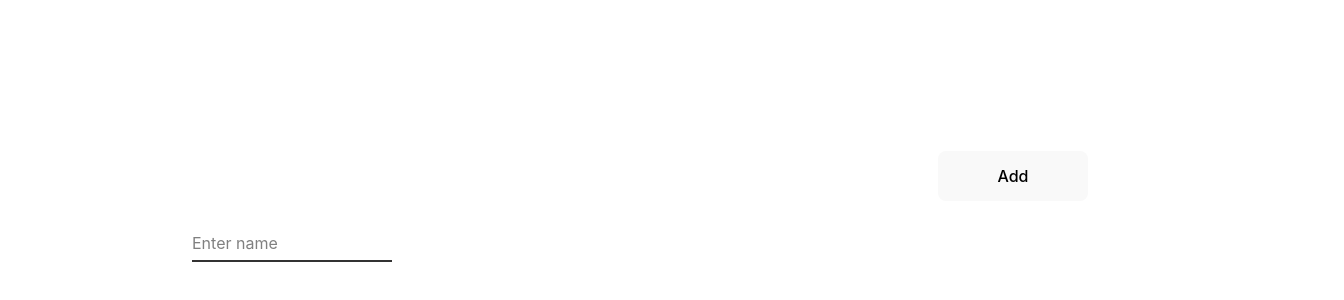
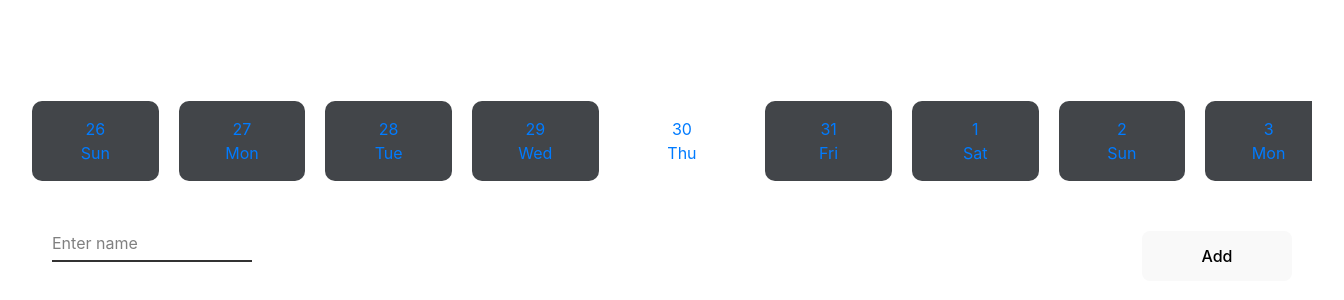
Before and after one commit to Susanjake/GymSwan, a React (Vite) app: page / in a window 1280 px wide. Shown: the part 174-474 px from the top of the page, 1344 px wide, since content can reach past the window. Built offline with nearby package versions, Linux system fonts and the light colour scheme.

Commit message:
Integrated calendar

```diff
--- a/src/App.jsx
+++ b/src/App.jsx
@@ -7,6 +7,7 @@ import GlassView from './components/GlassView'
 import UserData from './components/UserData'
 import InputArea from './components/InputArea'
 import Test2 from './components/Test2'
+import Calendar from './components/Calendar'
 import { useRef } from 'react'
 
 function App() {
@@ -15,9 +16,10 @@ function App() {
 
   return (
     <>
+
+      <Calendar2 />
+      {/* <Test /> */}
       {/* <Calendar /> */}
-      {/* <Calendar2 /> */}
-      {/* <Test /> */}
       <GlassView />
       {/* <Test2  ref={internalRef}/> */}
       {/* <UserData /> */}
--- a/src/components/Calendar2.jsx
+++ b/src/components/Calendar2.jsx
@@ -4,19 +4,19 @@ import dayjs from 'dayjs'
 
 function Calendar2({ props }) {
   const [initialArr, setInitialArr] = useState([])
-  const [selectedDate, setSelectedDate] = useState()
+  const [selectedDate, setSelectedDate] = useState(dayjs())
+  const dayArr = ["Sunday","Monday","Tuesday","Wednesday","Thursday","Friday","Saturday"]
 
   let arrayofRef = useRef([])
   let previousIndex = useRef(-1);
 
-
   function createInitialArr(date = dayjs()) {
     let arr = []
-    for (let i = 3; i > 0; i--) {
+    for (let i = 4; i > 0; i--) {
       arr.push(date.subtract(i, 'day'));
     }
     arr.push(date)
-    for (let i = 1; i < 4; i++) {
+    for (let i = 1; i < 5; i++) {
       arr.push(date.add(i, 'day'));
     }
     return arr
@@ -30,8 +30,8 @@ function Calendar2({ props }) {
   function Manipulator(index) {
     let copy = [...initialArr];
     let offset = index - Math.floor(initialArr.length / 2);
-    console.log("The middle of the array is", Math.floor(initialArr.length / 2));
-    console.log("Offset is", offset)
+    // console.log("The middle of the array is", Math.floor(initialArr.length / 2));
+    // console.log("Offset is", offset)
 
     let zeroethIndex = copy[0]
     let lastIndex = copy[copy.length - 1]
@@ -42,11 +42,10 @@ function Calendar2({ props }) {
 
       }
 
-      if (copy.length > 10) {
-        //copy.splice(initialArr.length, 3);
-        //arrayofRef.current.splice(arrayofRef.current.length,2);
-        console.log("Initial splicing performed..", arrayofRef.current)
-      }
+      // if (copy.length > 10) {
+
+      //   console.log("Initial splicing performed..", arrayofRef.current)
+      // }
 
     }
 
@@ -54,7 +53,7 @@ function Calendar2({ props }) {
       for (let j = 1; j <= Math.abs(offset); j++) {
         copy.push(lastIndex.add(j, 'day'));
       }
-      console.log("hey",copy.length)
+      // console.log("hey",copy.length)
       if (copy.length > 10) {
         //copy.splice(0, Math.floor(copy.length/5));
         //arrayofRef.current.splice(0,3);
@@ -72,7 +71,7 @@ function Calendar2({ props }) {
 
       // console.log("selected idx is ", selectedIndex);
       // console.log("Selected Date is",selectedDate);
-      console.log(initialArr)
+      // console.log(initialArr)
 
       let requiredIndex = initialArr.indexOf(selectedDate);
       console.log("previous", previousIndex.current)
@@ -99,17 +98,21 @@ function Calendar2({ props }) {
   }, [initialArr])
 
   return (
-    <div style={{ display: 'flex', maxWidth: props?.width ? props?.width : "800px", gap: '20px', overflowX: 'hidden' }}>
+    <div style={{ display: 'flex', maxWidth:"100%", gap: '20px', overflowX: 'hidden' }}>
       {
         initialArr.map((x, idx) => (
+
           <div className='insideCalendar'
-            style={{ backgroundColor: initialArr[idx] == selectedDate ? '#ffffff' : '#000000', minWidth: `${props?.width ? (props?.width - 40) / 6 : (800 - 40) / 6}px` }}
+            style={{ backgroundColor: initialArr[idx].date() == selectedDate.date() ? '#ffffff' : '#424549', minWidth: `${(800 - 40) / 6}px` }}
             key={idx}
             ref={(e) => { arrayofRef.current[idx] = e }}
             onClick={() => {
               Manipulator(idx)
             }}>
             {x.date()}
+            <br />
+            {dayArr[x.day()].slice(0,3)}
+
           </div>
         ))}
     </div>
--- a/src/components/GlassView.jsx
+++ b/src/components/GlassView.jsx
@@ -54,10 +54,22 @@ function GlassView() {
     return (
         <>
             <div className='entry-container'>
-                <div className='form'>
-                    <div className='form-group'>
+                <div>
+                <InputArea
+                    labelname='Enter name'
+                    id='exercise_name_input_field'
+                    ref={glassRef}
+                    type_of_label="text"
+                    onChange={(e) => {
+                        setExerciseName(e.target.value);
+                        SetError('');
+                    }}
+                />
+
                 </div>
 
+                <div>
+                <h3>{Error}</h3>
                 </div>
                 <button className='add-exercise' onClick={() => {
 
@@ -73,7 +85,7 @@ function GlassView() {
                             'ellipsis_status': false,
                             'edit_mode': false,
                             'rep_count': 0,
-                            'weight_count':0,
+                            'weight_count': 0,
                         };
 
                         copy.push(to_push);
@@ -83,19 +95,11 @@ function GlassView() {
                     }
                 }}> Add</button>
 
+
+
             </div>
 
-            <InputArea
-                labelname='Enter name'
-                id='exercise_name_input_field'
-                ref={glassRef}
-                type_of_label="text"
-                onChange={(e) => {
-                    setExerciseName(e.target.value);
-                    SetError('');
-                }}
-            />
-            <h3>{Error}</h3>
+
             <div style={{ padding: '10px' }}>
                 {
                     repInfo.map((exercisename, idx) => {
@@ -132,8 +136,8 @@ function GlassView() {
                                                     let copy_repInfo = [...repInfo];
                                                     copy_repInfo[idx].error = '';
 
-                                                    if(copy_repInfo[idx].rep_count && copy_repInfo[idx].weight_count){
-                                                        repAddr(idx,copy_repInfo[idx].rep_count,copy_repInfo[idx].weight_count)
+                                                    if (copy_repInfo[idx].rep_count && copy_repInfo[idx].weight_count) {
+                                                        repAddr(idx, copy_repInfo[idx].rep_count, copy_repInfo[idx].weight_count)
                                                         copy_repInfo[idx].rep_count = 0;
                                                         copy_repInfo[idx].weight_count = 0;
                                                         repRef.current[idx].clearInput();
@@ -172,16 +176,16 @@ function GlassView() {
                                     <div className='weight_rep_inputs'>
 
                                         <InputArea
-                                        style={{textAlign:'center'}}
-                                        className = 'test'
-                                        type_of_label = "number"
-                                        labelname = "Enter r"
-                                        min = {0}
-                                        ref = {(e)=>{repRef.current[idx]= e}}
+                                            style={{ textAlign: 'center' }}
+                                            className='test'
+                                            type_of_label="number"
+                                            labelname="Enter r"
+                                            min={0}
+                                            ref={(e) => { repRef.current[idx] = e }}
                                             onChange={(e) => {
                                                 let copy_repInfo = [...repInfo]
                                                 let num = e.target.value;
-                                            if(num >= 0){
+                                                if (num >= 0) {
 
                                                     copy_repInfo[idx].error = '';
                                                     copy_repInfo[idx].rep_count = num;
@@ -189,7 +193,7 @@ function GlassView() {
 
                                                 }
 
-                                            else{
+                                                else {
                                                     copy_repInfo[idx].error = 'negative r entered';
                                                     setRepInfo(copy_repInfo)
 
@@ -201,22 +205,22 @@ function GlassView() {
 
                                         <InputArea
                                             type_of_label="number"
-                                        labelname = "Enter w"
-                                        min = "0"
-                                        style={{textAlign:'center'}}
+                                            labelname="Enter w"
+                                            min="0"
+                                            style={{ textAlign: 'center' }}
                                             // input_mode = "numeric"
-                                        ref = {(e)=>{weightRef.current[idx] = e}}
+                                            ref={(e) => { weightRef.current[idx] = e }}
                                             onChange={
                                                 (e) => {
                                                     let num = e.target.value;
                                                     let copy_repInfo = [...repInfo]
-                                                if(num >= 0){
+                                                    if (num >= 0) {
                                                         copy_repInfo[idx].error = '';
                                                         copy_repInfo[idx].weight_count = num;
                                                         setRepInfo(copy_repInfo);
 
                                                     }
-                                                else{
+                                                    else {
                                                         copy_repInfo[idx].error = 'negative w entered';
                                                         setRepInfo(copy_repInfo);
                                                     }
--- a/src/styles/Calendar.css
+++ b/src/styles/Calendar.css
@@ -1,9 +1,10 @@
 .insideCalendar{
-
-    height:50px;
-    color:brown;
+    background-color: #424549;
+    height:80px;
+    color:#007BFF;
     border-style:solid;
     border-width:0;
+    border-radius: 10px;
     border-color: aliceblue;
     overflow:hidden;
     display: flex;
--- a/src/styles/GlassView.css
+++ b/src/styles/GlassView.css
@@ -1,9 +1,12 @@
 .entry-container{
-    width:70vw;
+    padding:20px;
+    /* width:80%; */
     height:10vh;
     display:flex;
+    padding-top:50px;
     flex-direction: row;
     justify-content: space-between;
+    /* justify-content: space-between; */
 }
 
 .add-exercise{
@@ -18,13 +21,12 @@
 .ExerciseNameDiv{
     display: flexbox;
     justify-content: space-around;
-    /* justify-content:flex-end; */
-    width:70vw;
     background-color: #313335;
     height:auto;
     border:2px solid white;
     border-radius: 15px;
     padding: 50px;
+    margin: 2rem;
 }
 
 .button-exercise{
```
Lines whose indentation alone changed are shown as unchanged.
